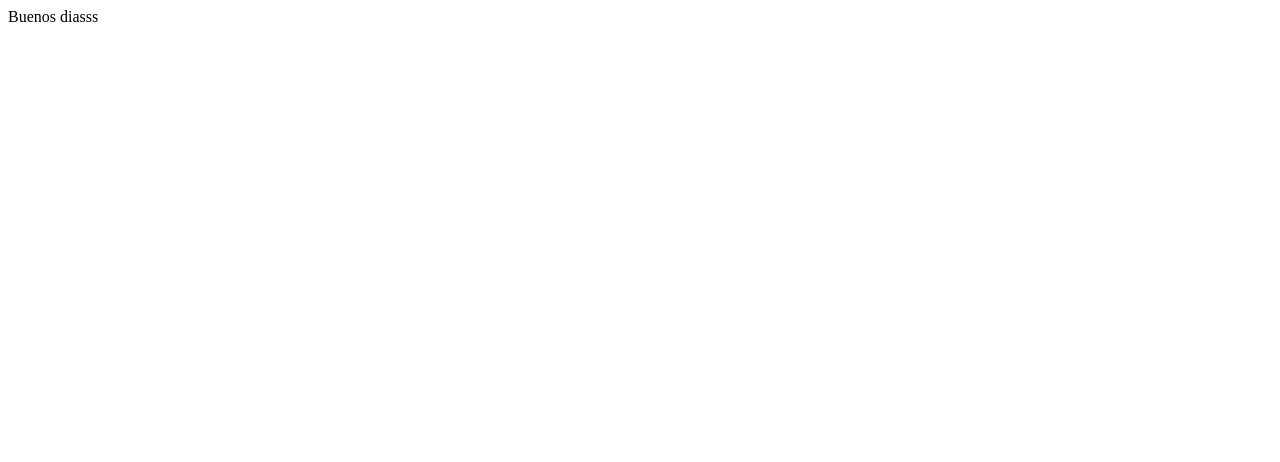
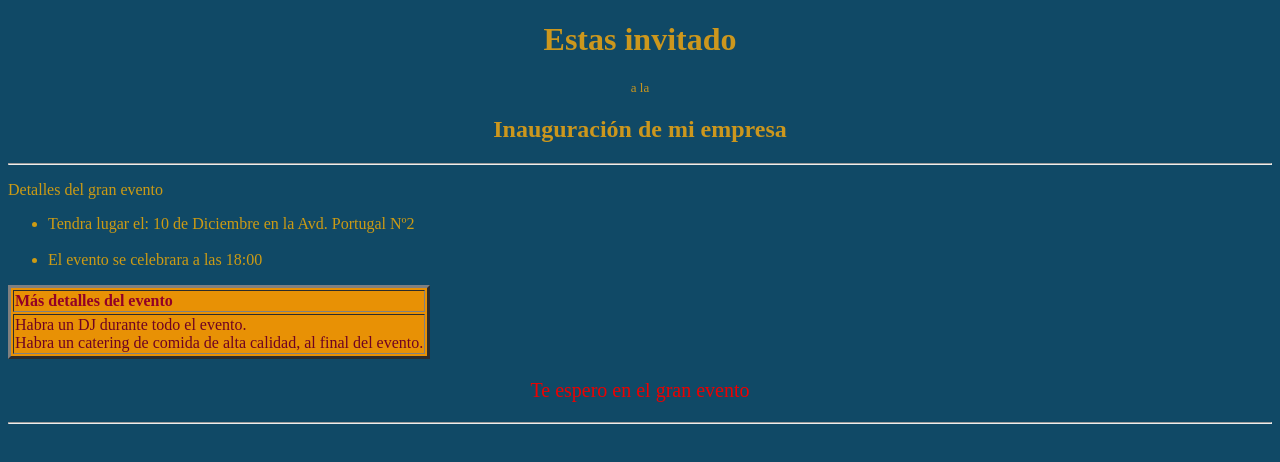
Before and after one commit to tVkl332/tVkl332.github.io, a plain HTML site: page index.html in a window 1280 px wide. Drawn offline with Linux system fonts and the light colour scheme.

Commit message:
Update index.html

```diff
--- a/index.html
+++ b/index.html
@@ -1,5 +1,74 @@
+<!DOCTYPE html>
 <html>
-  <body>
-    Buenos diasss
-  </body>
+    <head>
+        <meta charset="utf-8">
+        <title>Project: Event invite</title>
+        <style>
+
+            body{background-color:rgb(16, 73, 102);}
+            h1{text-align:center;
+            color:rgb(204, 151, 29);
+
+            }
+            h2{text-align:center;
+                color:rgb(204, 151, 29);
+            }
+
+           .detalles{text-align:left;
+               color:rgb(145, 0, 39);
+           }
+           #line{
+               color:rgb(207, 175, 58);
+               height:10px;
+
+
+           }
+           .al{color:rgb(204,151,29);}
+       .al{font-size:13px;
+ text-align:center;
+       }
+       table{background-color:rgb(232, 145, 5);}
+       .descripcion{color:rgb(204, 155, 20);}
+       .evento{color:rgb(204,155,20);}
+       .cosas{color:rgb(110, 2, 35);}
+        .gran{text-align:center;
+            font-size:20px;
+        }
+            .gran{color:rgb(237, 0, 0);}
+
+        </style>
+    </head>
+    <body>
+
+
+        <h1>Estas invitado</h1>
+        <p class="al">a la</p>
+        <h2>Inauguración de mi empresa</h2>
+        <hr class="line">
+
+        <p class="evento">Detalles del gran evento</p>
+        <ul class="descripcion">
+            <li>Tendra lugar el: 10 de Diciembre en la Avd. Portugal Nº2</li><br>
+        <li>El evento se celebrara a las 18:00</li>
+        </ul>
+        <table border="3">
+          <thead>
+               <tr>
+                <th class="detalles">Más detalles del evento</th>
+              </tr>
+          </thead>
+            <tbody>
+                <tr>
+                    <td class="cosas">Habra un DJ durante todo el evento.<br>
+Habra un catering de comida de alta calidad, al final del evento.<br>
+        </td>
+                </tr>
+
+
+            </tbody>
+
+        </table>
+        <p class="gran">Te espero en el gran evento</p>
+        <hr class="line">
+    </body>
 </html>
```
